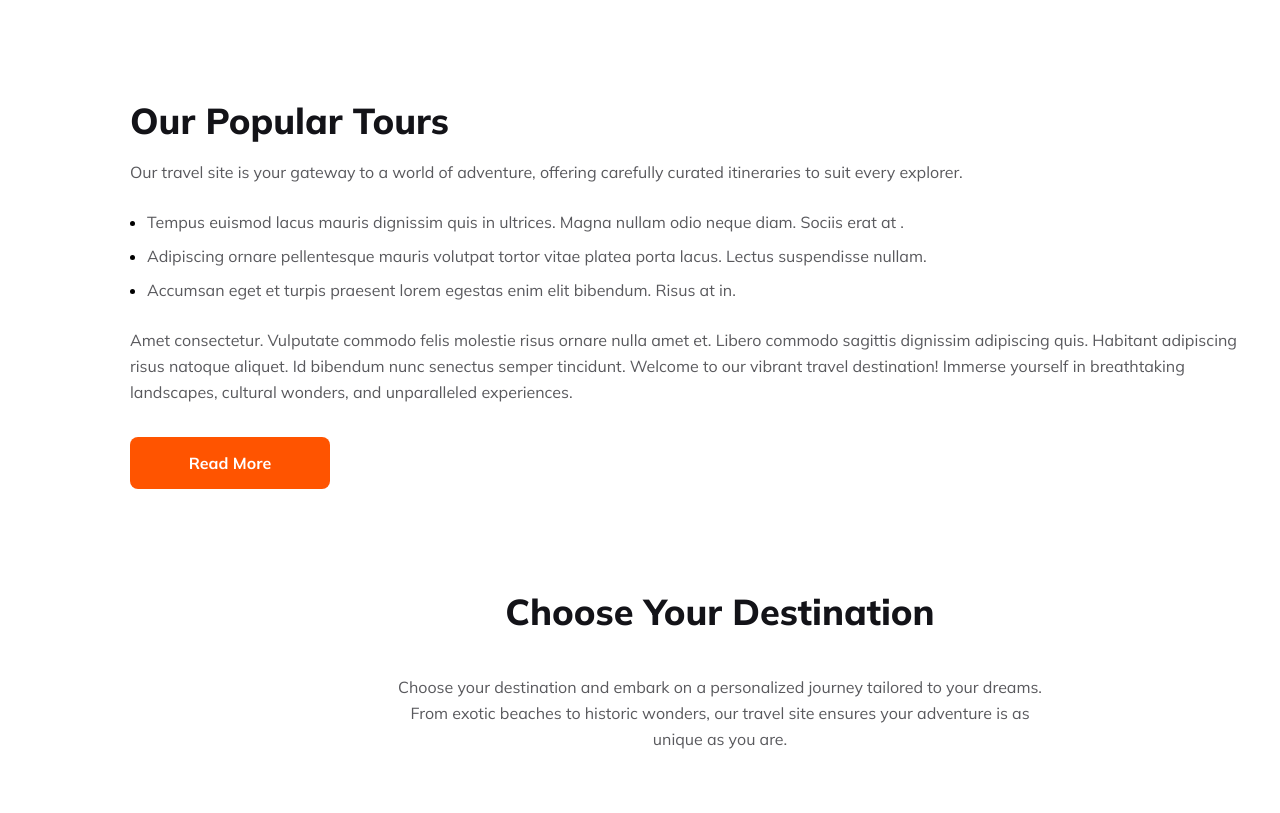
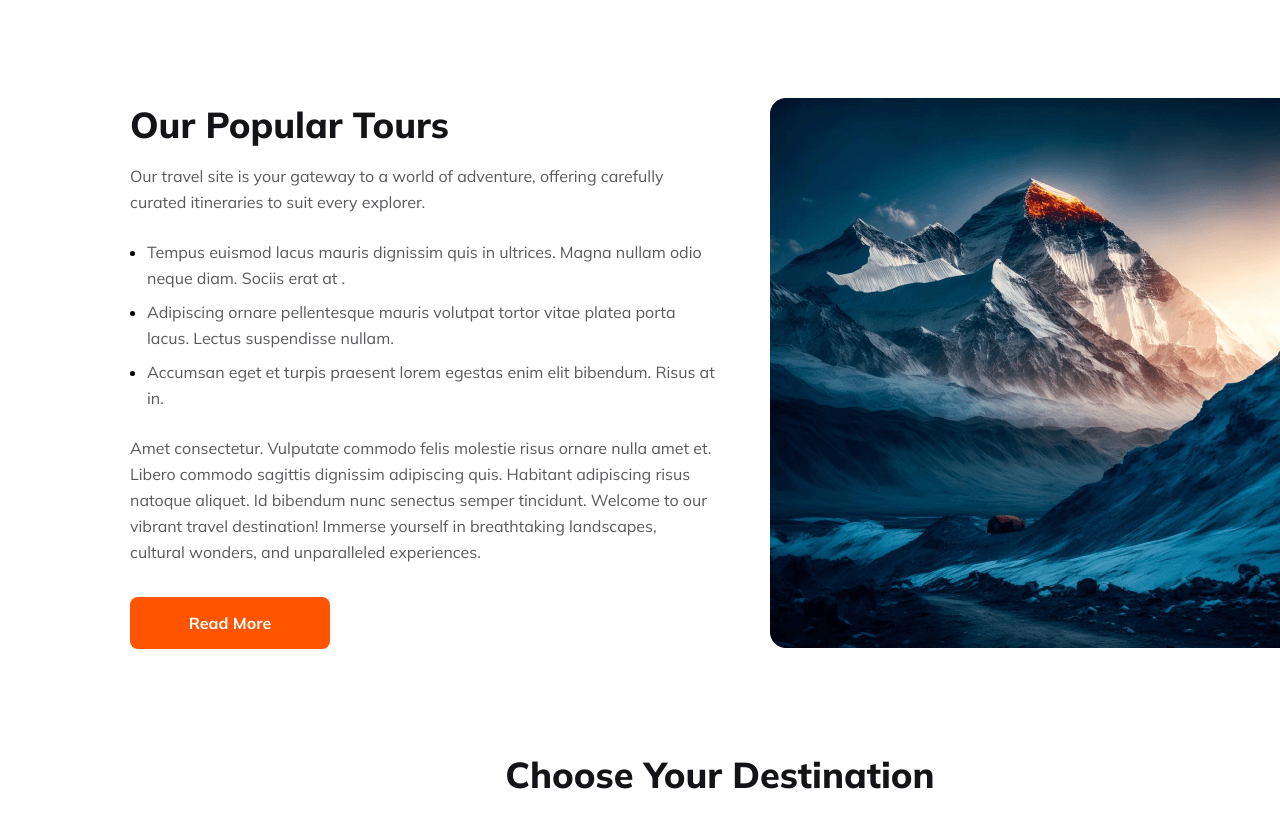
Before and after one commit to haqueashraful/travel-site-design, a plain HTML site: page index.html in a window 1280 px wide. Shown: the part 651-1464 px from the top of the page. Drawn offline with Linux system fonts and the light colour scheme; the site is published under a folder, as on GitHub Pages, so addresses that start at the root find nothing.

Commit message:
problem finding

```diff
--- a/index.html
+++ b/index.html
@@ -79,7 +79,7 @@
                 <button class="btn-prime">Read More</button>
             </div>
             <div class="popular-right-side">
-                <img src="/Images/mountain.png" alt="">
+                <img src="Images/mountain.png" alt="">
             </div>
         </section>
         <!-- chose destination section -->
```
